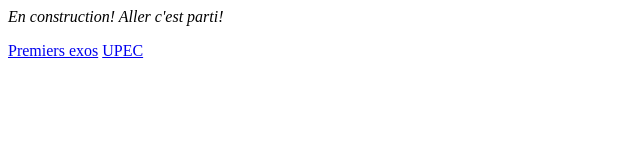
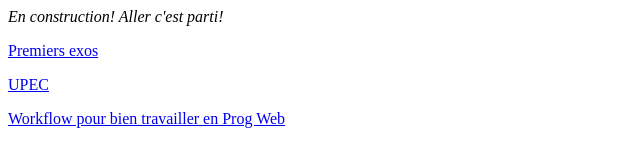
Before and after one commit to pvalarcher/pvalarcher.github.io, a plain HTML site: page index.html in a window 1280 px wide. Shown: the whole page, without its empty margins (0-640 px from the left). Drawn offline with Linux system fonts and the light colour scheme.

Commit message:
ajout Workflow

```diff
--- a/index.html
+++ b/index.html
@@ -11,7 +11,12 @@ En construction! Aller c'est parti!
 </em>
 <p>
     <a href="./exos1.html">Premiers exos</a>
+</p>
+<p>
     <a href="www.u-pec.fr">UPEC</a>
+</p>
+<p>
+    <a href="./workflowProgWeb.txt">Workflow pour bien travailler en Prog Web</a>
 </p>
 
 
```
Also changed, not shown: workflowProgWeb.txt (added).
